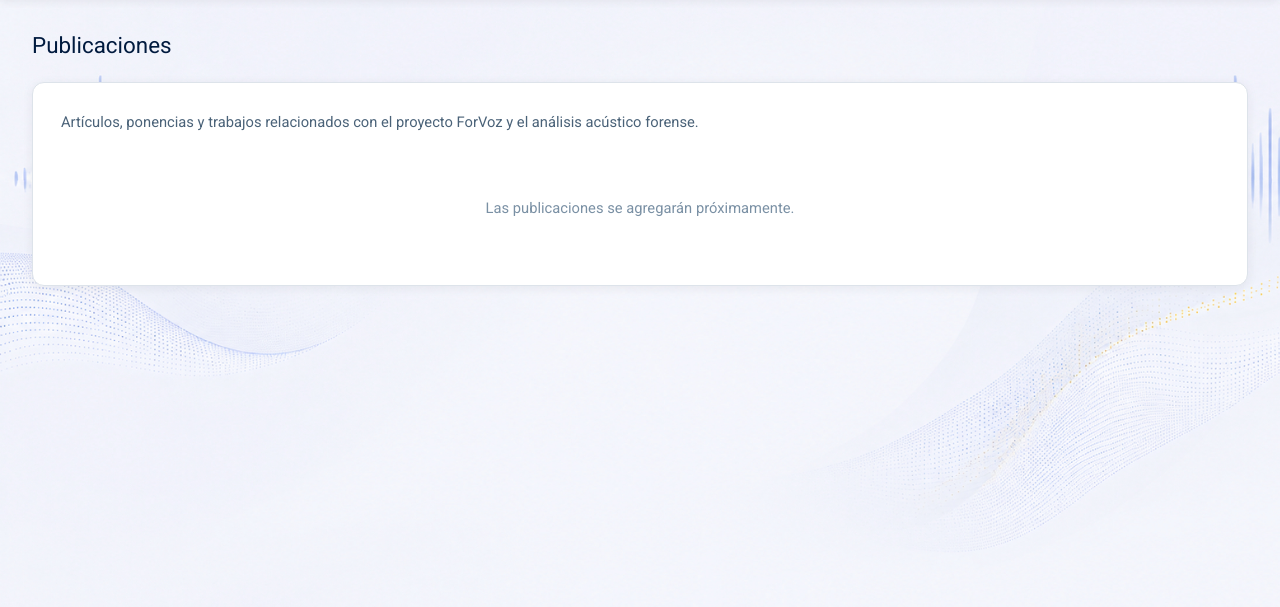
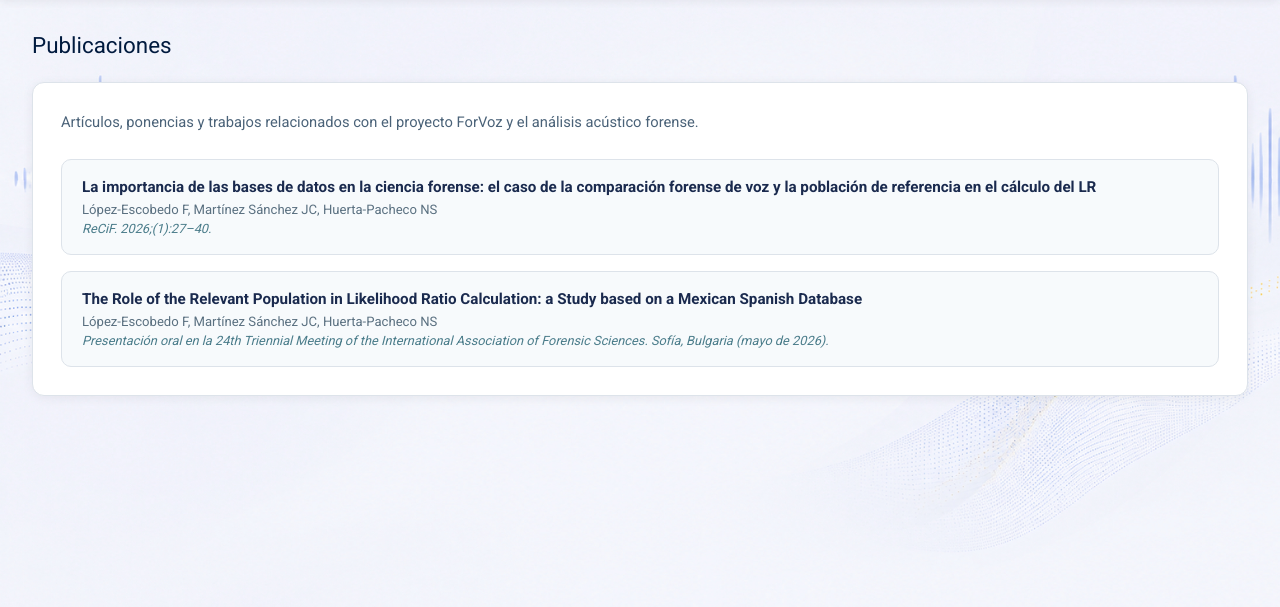
Before and after one commit to urielo96/voz_forense, a Django app: page /publicaciones/ in a window 1280 px wide. Shown: the part 104-711 px from the top of the page. Run offline with Django 4.2, Linux system fonts and the light colour scheme.

Commit message:
Completar observaciones del 5 de agosto: publicaciones y texto del paso 1
Dos puntos del documento de la Dra. López Escobedo que no se habían
aplicado en el PR #11.

Publicaciones
- La página mostraba "Las publicaciones se agregarán próximamente" aunque
  el documento ya traía las dos referencias del proyecto: el artículo de
  ReCiF 2026 sobre bases de datos y población de referencia en el cálculo
  del LR, y la ponencia del 24th Triennial Meeting de la IAFS en Sofía.
  Se usan las clases pub-card/pub-titulo/pub-autores/pub-fuente que ya
  existían en la plantilla.

Herramienta, paso 1
- El documento decía "Sustituir lo siguiente:" seguido del texto nuevo; se
  había leído como que faltaba el reemplazo. El cambio es nombrar cada
  archivo por lo que es: "un archivo de audio .wav" y "un archivo de
  segmentación de sonidos .TextGrid".

Co-Authored-By: Claude Opus 5 <noreply@anthropic.com>
Claude-Session: https://claude.ai/code/session_018iYHTAydHexBrPYQ3KnD6t

```diff
--- a/extraccion/templates/frame1.html
+++ b/extraccion/templates/frame1.html
@@ -150,7 +150,7 @@
 <div class="card">
     <p class="instrucciones">
         Sube los cuatro archivos correspondientes a la voz dubitada e indubitada.
-        Cada voz requiere un archivo <strong>.wav</strong> y un archivo <strong>.TextGrid</strong> generado en Praat.
+        Cada voz requiere un archivo de audio <strong>.wav</strong> y un archivo de segmentación de sonidos <strong>.TextGrid</strong> generado en Praat.
     </p>
 
     {% if ya_cargados %}
--- a/extraccion/templates/publicaciones.html
+++ b/extraccion/templates/publicaciones.html
@@ -55,8 +55,31 @@
     </p>
 
     <div class="pub-list">
-        <div class="empty-state">
-            Las publicaciones se agregarán próximamente.
+        <div class="pub-card">
+            <div class="pub-titulo">
+                La importancia de las bases de datos en la ciencia forense: el caso de la
+                comparación forense de voz y la población de referencia en el cálculo del LR
+            </div>
+            <div class="pub-autores">
+                López-Escobedo F, Martínez Sánchez JC, Huerta-Pacheco NS
+            </div>
+            <div class="pub-fuente">
+                ReCiF. 2026;(1):27–40.
+            </div>
+        </div>
+
+        <div class="pub-card">
+            <div class="pub-titulo">
+                The Role of the Relevant Population in Likelihood Ratio Calculation:
+                a Study based on a Mexican Spanish Database
+            </div>
+            <div class="pub-autores">
+                López-Escobedo F, Martínez Sánchez JC, Huerta-Pacheco NS
+            </div>
+            <div class="pub-fuente">
+                Presentación oral en la 24th Triennial Meeting of the International
+                Association of Forensic Sciences. Sofía, Bulgaria (mayo de 2026).
+            </div>
         </div>
     </div>
 </div>
```
